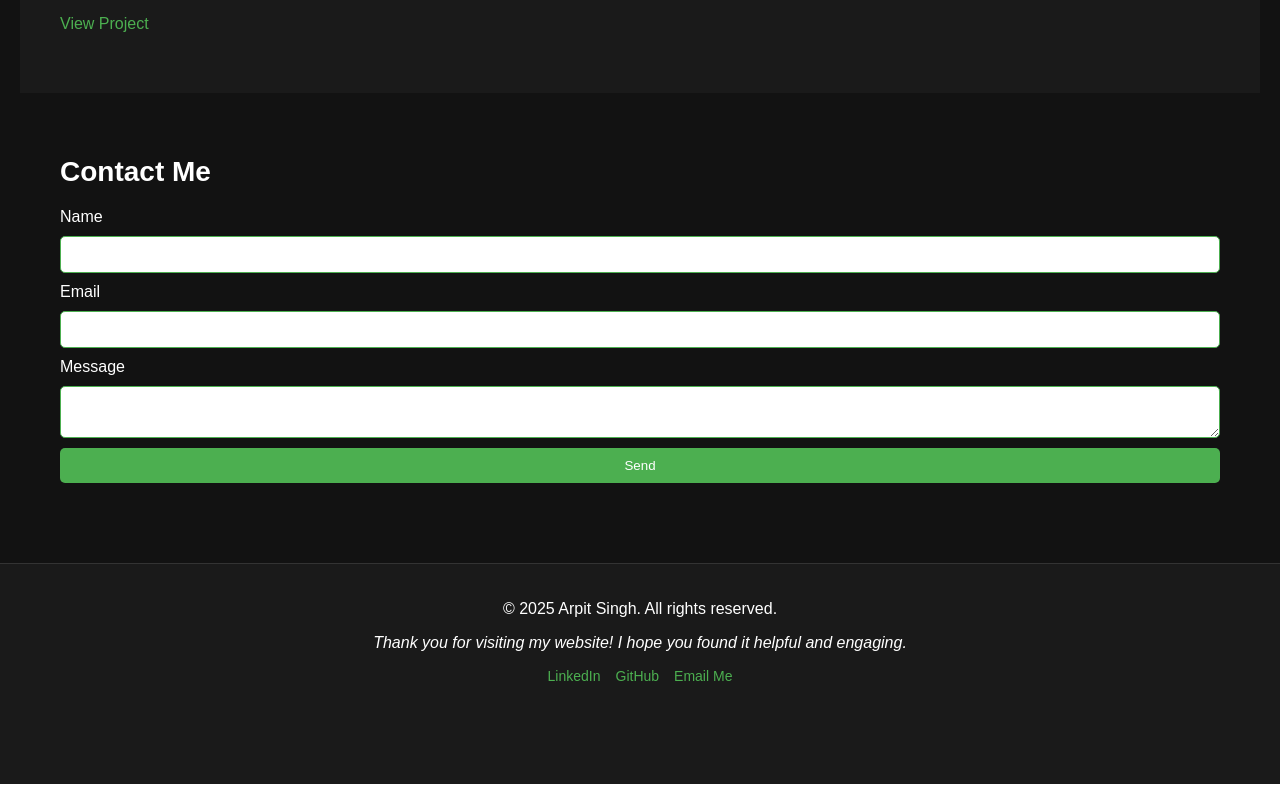
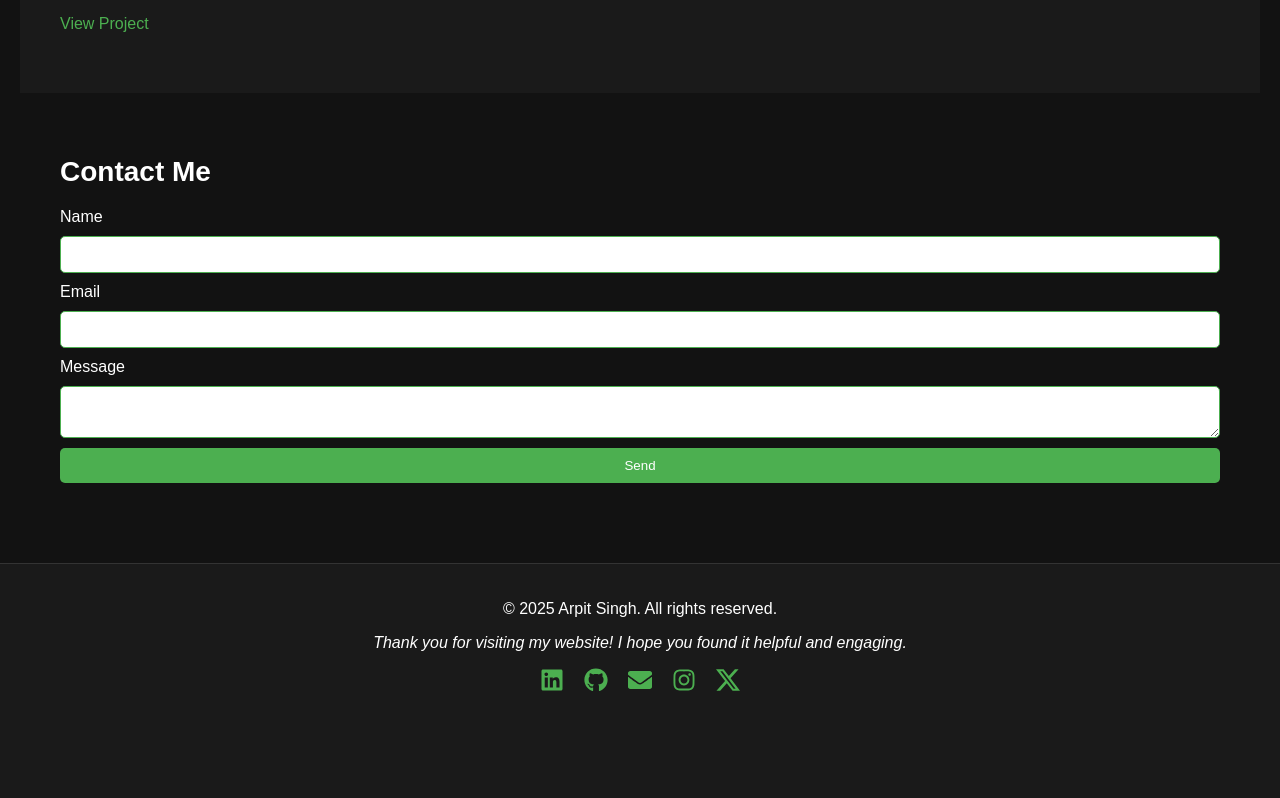
Before and after one commit to Arpit08-coder-glitch/My-Portfolio, a React (Create React App) app: page / in a window 1280 px wide. Shown: the part 1252-2050 px from the top of the page. Built offline with nearby package versions, Linux system fonts and the light colour scheme.

Commit message:
ui change

```diff
--- a/src/components/Footer.js
+++ b/src/components/Footer.js
@@ -1,4 +1,6 @@
 import React from 'react';
+import { FaLinkedin, FaGithub, FaEnvelope, FaInstagram} from 'react-icons/fa';
+import { SiX } from 'react-icons/si';
 
 const Footer = () => (
   <footer style={styles.footer}>
@@ -13,23 +15,49 @@ const Footer = () => (
         href="https://www.linkedin.com/in/arpit-singh-279149168/"
         target="_blank"
         rel="noopener noreferrer"
-        style={styles.link}
+        style={styles.iconLink}
+        onMouseOver={(e) => (e.currentTarget.style.color = '#0077b5')}
+        onMouseOut={(e) => (e.currentTarget.style.color = '#4caf50')}
       >
-        LinkedIn
+        <FaLinkedin size={24} />
       </a>
       <a
         href="https://github.com/Arpit08-coder-glitch"
         target="_blank"
         rel="noopener noreferrer"
-        style={styles.link}
+        style={styles.iconLink}
+        onMouseOver={(e) => (e.currentTarget.style.color = '#6e5494')}
+        onMouseOut={(e) => (e.currentTarget.style.color = '#4caf50')}
       >
-        GitHub
+        <FaGithub size={24} />
       </a>
       <a
         href="mailto:arpitsin28@gmail.com"
-        style={styles.link}
+        style={styles.iconLink}
+        onMouseOver={(e) => (e.currentTarget.style.color = '#d44638')}
+        onMouseOut={(e) => (e.currentTarget.style.color = '#4caf50')}
       >
-        Email Me
+        <FaEnvelope size={24} />
+      </a>
+      <a
+        href="https://www.instagram.com/arpit__singh20/"
+        target="_blank"
+        rel="noopener noreferrer"
+        style={styles.iconLink}
+        onMouseOver={(e) => (e.currentTarget.style.color = '#e4405f')}
+        onMouseOut={(e) => (e.currentTarget.style.color = '#4caf50')}
+      >
+        <FaInstagram size={24} />
+      </a>
+      <a
+        href="https://x.com/MrCoder31379098"
+        target="_blank"
+        rel="noopener noreferrer"
+        style={styles.iconLink}
+        onMouseOver={(e) => (e.currentTarget.style.color = '#ffffff')}
+        onMouseOut={(e) => (e.currentTarget.style.color = '#4caf50')}
+      >
+        <SiX size={24} />
       </a>
     </div>
   </footer>
@@ -53,12 +81,13 @@ const styles = {
     marginTop: '15px',
     display: 'flex',
     justifyContent: 'center',
-    gap: '15px',
+    gap: '20px',
   },
-  link: {
+  iconLink: {
     color: '#4caf50',
     textDecoration: 'none',
-    fontSize: '14px',
+    fontSize: '24px',
+    transition: 'color 0.3s ease',
   },
 };
 
```
